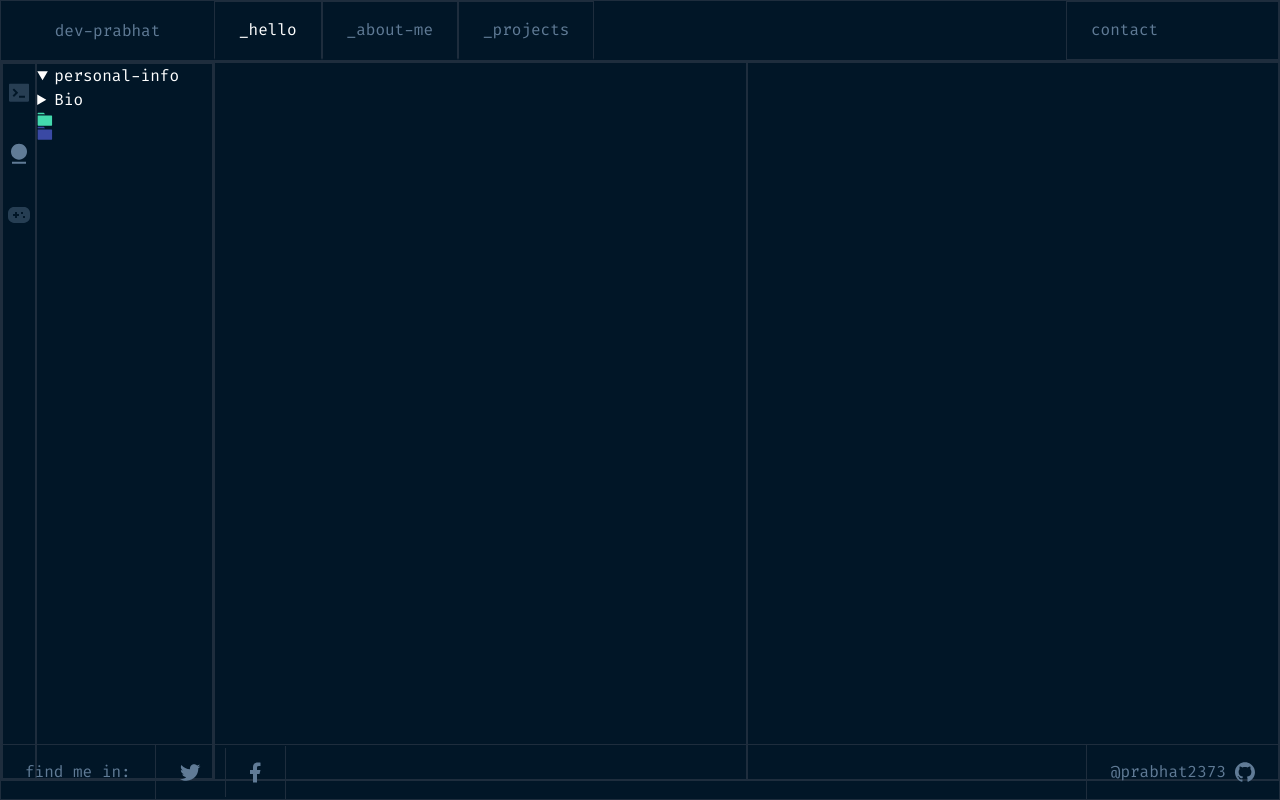
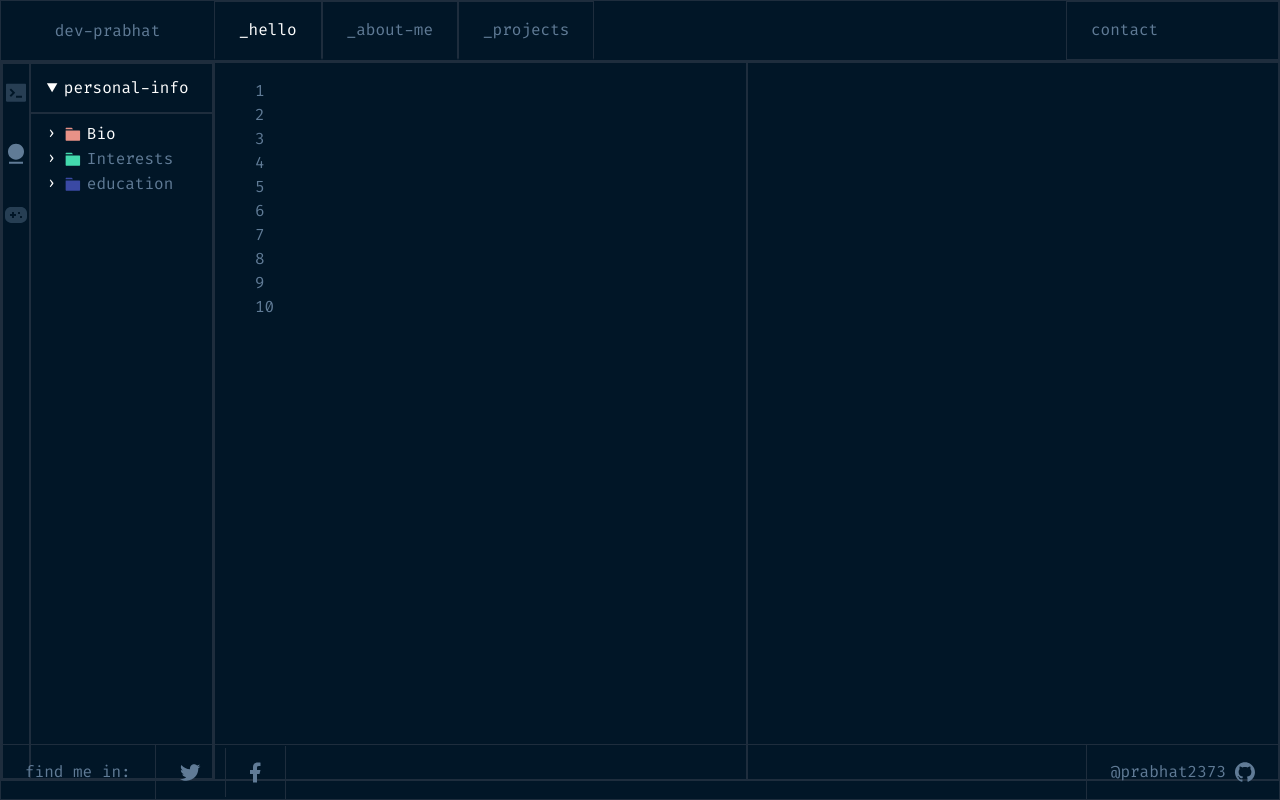
Before and after one commit to Prabhat2373/portfolio, a React (Vite) app: page /about in a window 1280 px wide. Both pictures are taken after a click on the heading "personal-info". Built offline with nearby package versions, Linux system fonts and the light colour scheme.

Commit message:
chasnges in about page

```diff
--- a/src/App.css
+++ b/src/App.css
@@ -95,3 +95,27 @@ section{
   #fruit{
     background-color: #43D9AD;
   }
+
+  /* SUMMARY */
+  .summary {
+    display: block;
+  }
+
+  .summary::after {
+    /* margin-left: 1ch; */
+    position: relative;
+    top: -45px;
+    display: inline-block;
+    transition: 0.2s;
+    content: '\203A'; /* chevron */
+  }
+
+  #bio-details[open] .summary::after {
+    transform: rotate(90deg);
+  }
+  #interestDetails[open] .summary::after {
+    transform: rotate(90deg);
+  }
+  #educationDetails[open] .summary::after {
+    transform: rotate(90deg);
+  }
--- /dev/null
+++ b/src/components/icons/MarkerArrow.tsx
@@ -0,0 +1,12 @@
+import React from 'react'
+
+const MarkerArrow = () => {
+    return (
+        <svg width="9" height="14" viewBox="0 0 9 14" fill="none" xmlns="http://www.w3.org/2000/svg">
+            <path d="M5.69658 7.18971L0.746582 2.23971L2.16058 0.82571L8.52458 7.18971L2.16058 13.5537L0.746582 12.1397L5.69658 7.18971Z" fill="#607B96" />
+        </svg>
+
+    )
+}
+
+export default MarkerArrow
--- a/src/pages/About.tsx
+++ b/src/pages/About.tsx
@@ -1,45 +1,125 @@
-import React from 'react'
-import CodeIcon from '../components/icons/CodeIcon'
-import PersonalInfoIcon from '../components/icons/PersonalInfoIcon'
-import HobbiesIcon from '../components/icons/HobbiesIcon'
-import FileIcon from '../components/icons/FileIcon'
+import React from "react";
+import CodeIcon from "../components/icons/CodeIcon";
+import PersonalInfoIcon from "../components/icons/PersonalInfoIcon";
+import HobbiesIcon from "../components/icons/HobbiesIcon";
+import FileIcon from "../components/icons/FileIcon";
 
 const About = () => {
   return (
     <>
-      <section className='grid grid-flow-col grid-cols-12 border border-border-main'>
+      <section className="grid grid-flow-col grid-cols-12 border border-border-main">
         <div className="grid grid-flow-col col-span-2 border border-border-main">
-          <div className="about-sidebar border border-border-main" >
-            <div className='flex gap-9 flex-col justify-center items-center pt-4'>
+          <div className="about-sidebar border border-border-main">
+            <div className="flex gap-9 flex-col justify-center items-center pt-4">
               <CodeIcon className="cursor-pointer" />
               <PersonalInfoIcon className="cursor-pointer" />
               <HobbiesIcon className="cursor-pointer" />
             </div>
           </div>
-          <div className='grid border col-span-4 border-border-main'>
-            <div className='grid'>
-              <details className='text-white'>
-                <summary>personal-info</summary>
-                <div>
-                 <div>
-                  <details>
-                  <summary ><span> Bio</span></summary>
-                  <div>Lorem ipsum dolor sit amet consectetur adipisicing elit. Obcaecati repellat nam</div>
-                 </details>
-                 </div>
-                  <FileIcon color={'#43D9AD'}/>
-                  <FileIcon color={'#3A49A4'}/>
+          <div className="grid border col-span-4 border-border-main">
+            <div className="grid">
+              <details className="text-white">
+                <summary className="border-b-2 border-border-main px-4 py-3">personal-info</summary>
+                <div className="pt-4">
+                  <div>
+                    <details id="bio-details">
+                      <summary className="summary h-[25px] px-4 py-3">
+                        <span
+                          style={{
+                            display: "flex",
+                            position: "relative",
+                            top: "-20px",
+                            left: "18px",
+                            alignItems: "center",
+                            gap: "6px",
+                          }}
+                        >
+                          <FileIcon /> Bio
+                        </span>
+                      </summary>
+                      {/* <div>
+                        Lorem ipsum dolor sit amet consectetur adipisicing elit.
+                        Obcaecati repellat nam
+                      </div> */}
+                    </details>
+                  </div>
+                  <div>
+                    <details id="interestDetails">
+                      <summary className="summary h-[25px] px-4 py-3">
+                        <span
+                          style={{
+                            display: "flex",
+                            position: "relative",
+                            top: "-20px",
+                            left: "18px",
+                            alignItems: "center",
+                            gap: "6px",
+                          }}
+                          className="text-text-main"
+                        >
+                          {" "}
+                          <FileIcon color={"#43D9AD"} />Interests
+                        </span>
+                      </summary>
+                      <div>
+                        Lorem ipsum dolor sit amet consectetur adipisicing elit.
+                        Obcaecati repellat nam
+                      </div>
+                    </details>
+                  </div>
+                  <div>
+                    <details id="educationDetails">
+                      <summary className="summary h-[25px] px-4 py-3">
+                        <span
+                          style={{
+                            display: "flex",
+                            position: "relative",
+                            top: "-20px",
+                            left: "18px",
+                            alignItems: "center",
+                            gap: "6px",
+                          }}
+                          className="text-text-main"
+                        >
+                          <FileIcon color={"#3A49A4"} /> education
+                        </span>
+                      </summary>
+                      <div>
+                        Lorem ipsum dolor sit amet consectetur adipisicing elit.
+                        Obcaecati repellat nam
+                      </div>
+                    </details>
+                  </div>
                 </div>
               </details>
             </div>
+          </div>
+        </div>
+        <div className="grid col-span-5 border border-border-main">
+          <div className="">
+            <div className="top">
 
+            </div>
+            <div className="numbers">
+              <div className="text-text-main flex flex-col absolute px-10 py-4">
+                <span>1</span>
+                <span>2</span>
+                <span>3</span>
+                <span>4</span>
+                <span>5</span>
+                <span>6</span>
+                <span>7</span>
+                <span>8</span>
+                <span>9</span>
+                <span>10</span>
+              </div>
+            </div>
           </div>
         </div>
         <div className="grid col-span-5 border border-border-main"></div>
-        <div className="grid col-span-5 border border-border-main"></div>
       </section>
     </>
-  )
-}
+  );
+};
 
-export default About
+export default About;
```
Also changed, not shown: src/assets/Arrow.svg (added), src/assets/file.png (added).
